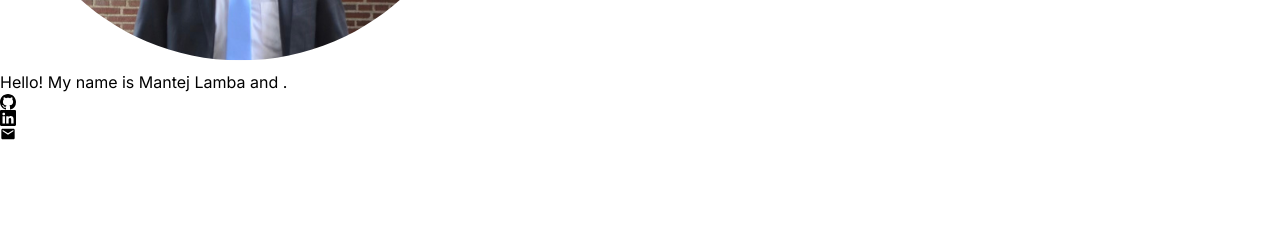
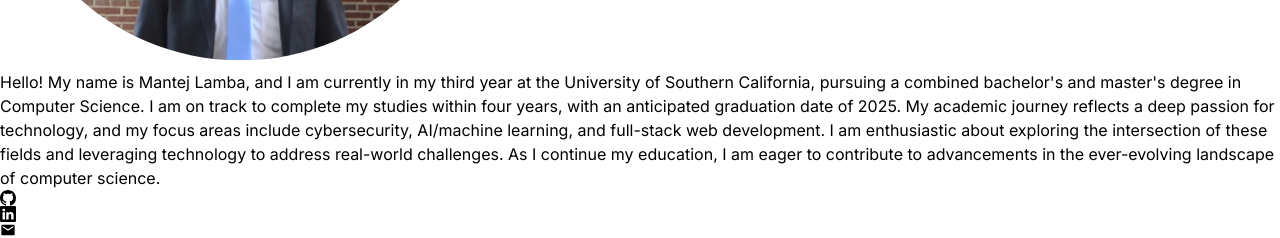
Before and after one commit to mantejl/personalWebsite, a Next.js app: page / in a window 1280 px wide. Shown: the part 614-852 px from the top of the page. Before the commit the page ends 800 px from the top, so only its background shows below. Built offline with nearby package versions, Linux system fonts and the light colour scheme.

Commit message:
homepage changes

```diff
--- a/app/layout.js
+++ b/app/layout.js
@@ -1,7 +1,7 @@
 import { Inter } from "next/font/google";
 import NavBar from "./components/NavBar";
 import PageFooter from "./components/Footer";
-import localFont from "@next/font/local";
+import localFont from "next/font/local";
 import "./globals.css";
 
 const inter = Inter({ subsets: ["latin"] });
--- a/app/page.js
+++ b/app/page.js
@@ -1,12 +1,24 @@
 export default function Home() {
   return (
-    <div className="flex items-center">
+    <div className="flex flex-col lg:flex-row items-center justify-center">
       <img
         src={"/profilePicture.png"}
         alt="Your Profile Picture"
-        className="w-1/4 mt-16 ml-16"
+        className="w-1/4 mt-16 ml-16 lg:ml-8 lg:mr-16"
       />
-      <p className="ml-4 text-lg ">Hello! My name is Mantej Lamba and .</p>
+
+      <p className="text-center m:text-left mt-4 lg:mt-24 lg:text-xl lg:mr-16">
+        Hello! My name is Mantej Lamba, and I am currently in my third year at
+        the University of Southern California, pursuing a combined bachelor's
+        and master's degree in Computer Science. I am on track to complete my
+        studies within four years, with an anticipated graduation date of 2025.
+        My academic journey reflects a deep passion for technology, and my focus
+        areas include cybersecurity, AI/machine learning, and full-stack web
+        development. I am enthusiastic about exploring the intersection of these
+        fields and leveraging technology to address real-world challenges. As I
+        continue my education, I am eager to contribute to advancements in the
+        ever-evolving landscape of computer science.
+      </p>
     </div>
   );
 }
--- a/package.json
+++ b/package.json
@@ -9,7 +9,6 @@
     "lint": "next lint"
   },
   "dependencies": {
-    "@next/font": "^14.1.0",
     "flowbite-react": "^0.7.2",
     "next": "14.1.0",
     "react": "^18",
```
Also changed, not shown: 1 other file (tests, documents, lock files or other folders).
